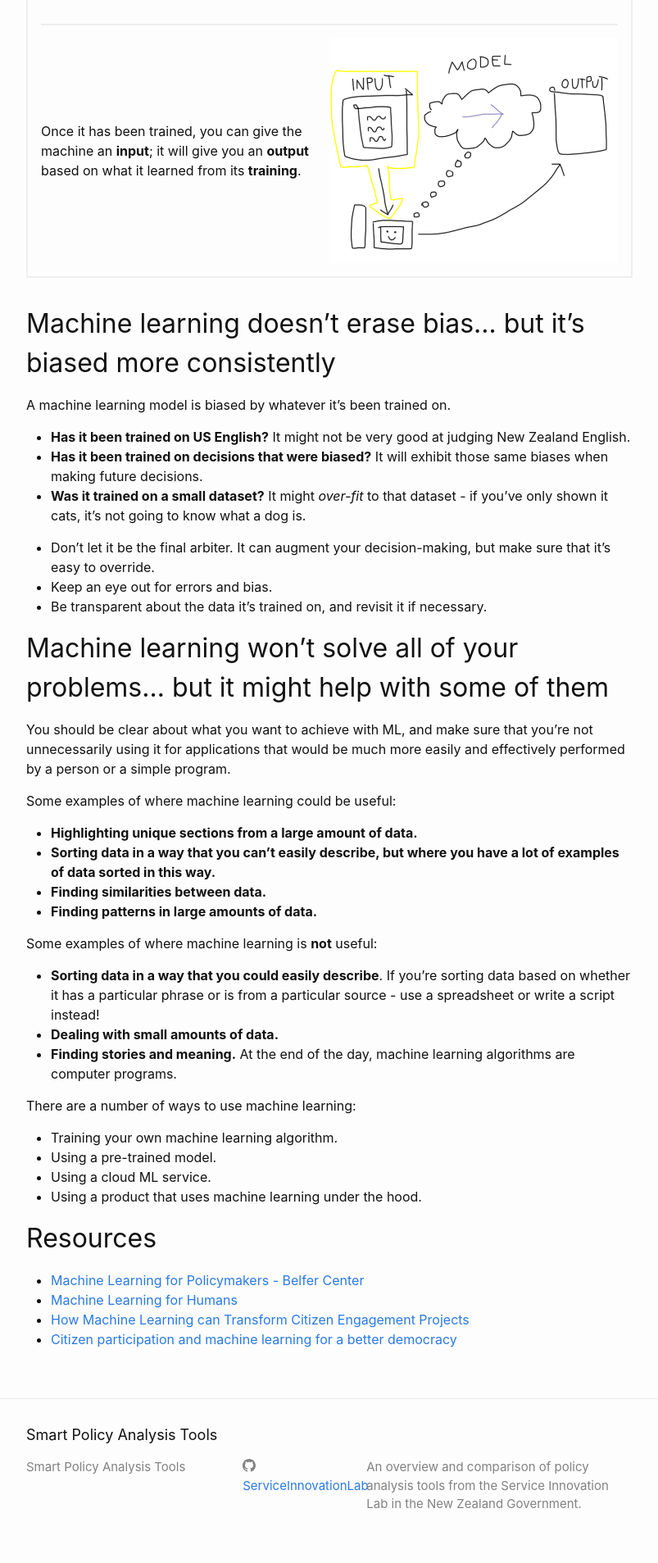
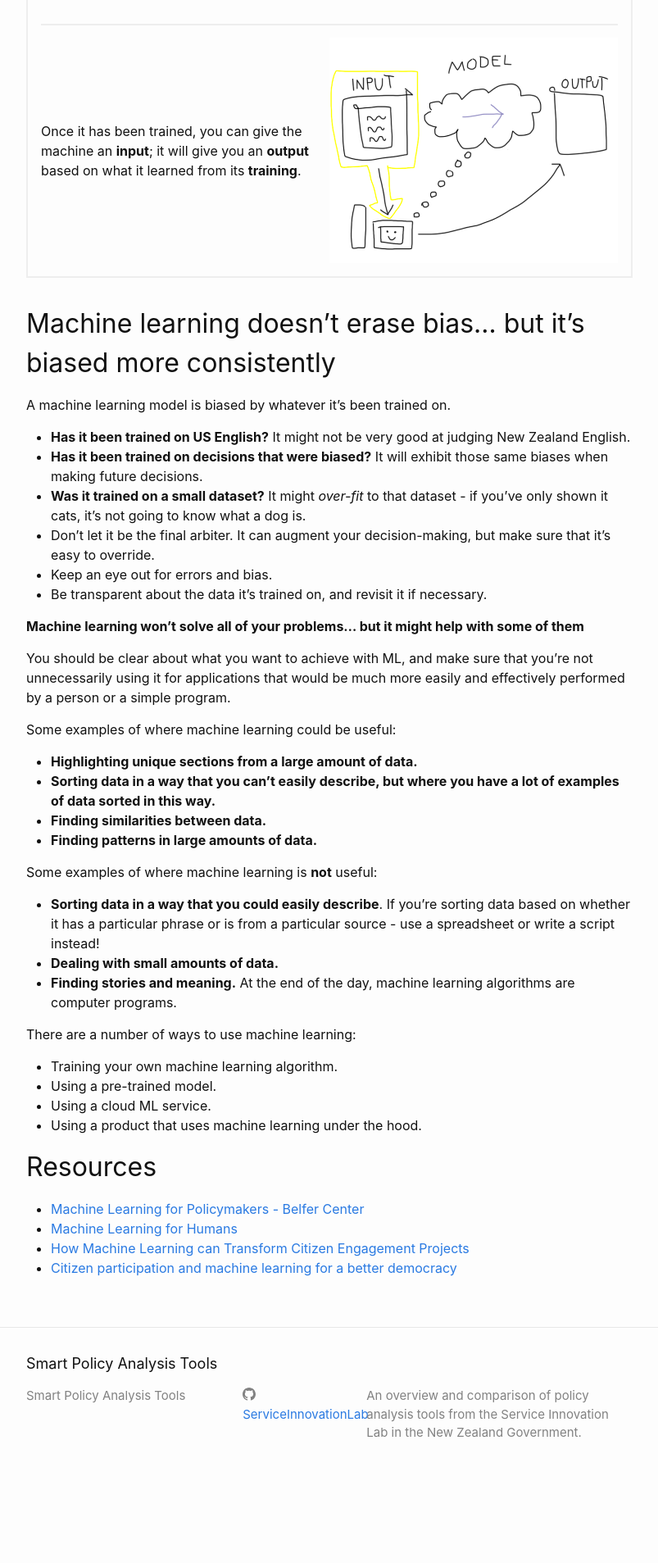
Before and after one commit to ServiceInnovationLab/bagel-box, a Jekyll site: the page built from _posts/2019-11-05-intro-to-machine-learning.md, in a window 1280 px wide. Shown: the part 2300-4207 px from the top of the page at 82% size, without its empty margins (238-1041 px from the left). Built offline with Jekyll 4.4.1, drawn with Linux system fonts in a browser that asks for light colours; after the commit the page ends 4120 px from its top, so only the background shows below that.

Commit message:
Add accessibility, and linters, to circleci config.

```diff
--- a/_config.yml
+++ b/_config.yml
@@ -1,3 +1,4 @@
+---
 # Welcome to Jekyll!
 #
 # This config file is meant for settings that affect your whole blog, values
@@ -17,9 +18,14 @@
 description: >- # this means to ignore newlines until "baseurl:"
   An overview and comparison of policy analysis tools
   from the Service Innovation Lab in the New Zealand Government.
-baseurl: "/bagel-box" # the subpath of your site, e.g. /blog
-url: "https://serviceinnovationlab.github.io/" # the base hostname & protocol for your site, e.g. http://example.com
-github_username:  ServiceInnovationLab
+
+# the subpath of your site, e.g. /blog
+baseurl: "/bagel-box"
+
+# the base hostname & protocol for your site, e.g. http://example.com
+url: "https://serviceinnovationlab.github.io/"
+
+github_username: ServiceInnovationLab
 
 # Build settings
 markdown: kramdown
--- a/_data/matrix.yml
+++ b/_data/matrix.yml
@@ -1,3 +1,4 @@
+---
 data:
 - name: Many Chat
   report_author: ''
--- a/_layouts/post.html
+++ b/_layouts/post.html
@@ -22,6 +22,4 @@
   {%- if site.disqus.shortname -%}
     {%- include disqus_comments.html -%}
   {%- endif -%}
-
-  <a class="u-url" href="{{ page.url | relative_url }}" hidden></a>
 </article>
--- a/_posts/2019-11-05-intro-to-machine-learning.md
+++ b/_posts/2019-11-05-intro-to-machine-learning.md
@@ -19,9 +19,11 @@
 be useful for you and your team.
 
 ## Machine learning isn't magic... but it is pretty neat
+
 It is a blanket term for algorithms that learn from the past to predict future data.
 
-Machine learning algorithms generally fall into three categories: supervised learning, unsupervised learning, and reinforcement learning.
+Machine learning algorithms generally fall into three categories: supervised
+learning, unsupervised learning, and reinforcement learning.
 
 In supervised learning:
 
@@ -33,27 +35,29 @@
 
 In unsupervised learning:
 
-
 In reinforcement learning:
 
 1. It's given a task.
 2. It randomly picks an approach.
 3. It is rewarded for doing the task well, or punished for doing it badly.
-4. It picks another approach, learning from the positive and negative feedback it's had in the past.
-
+4. It picks another approach, learning from the positive and negative feedback
+   it's had in the past.
 
 <div class="c-explanation">
   <h3 class="c-explanation__heading">
     When should I use machine learning?
   </h3>
   <div class="c-explanation__caption">
-    When you know <strong>what you have</strong>, and you know what you want to get <strong>out from it</strong>,
-    and you've got examples of <strong>how it's been done before</strong>,
-    but you couldn't explain exactly how to do it to a computer.
+    When you know <strong>what you have</strong>, and you know what you want
+    to get <strong>out from it</strong>, and you've got examples of
+    <strong>how it's been done before</strong>, but you couldn't explain
+    exactly how to do it to a computer.
   </div>
 
   <div class="c-explanation__image">
-    <img src="{{site.baseurl}}/assets/img/input-output.gif" alt="A known set of inputs, a complex or undefined transformation, and a well-defined set of outputs">
+    <img src="{{site.baseurl}}/assets/img/input-output.gif" alt="A known set
+    of inputs, a complex or undefined transformation, and a well-defined set
+    of outputs">
   </div>
 </div>
 <div class="c-explanation">
@@ -67,7 +71,9 @@
   </div>
 
   <div class="c-explanation__image">
-    <img src="{{site.baseurl}}/assets/img/training.gif" alt="A known set of inputs, a complex or undefined transformation, and a well-defined set of outputs">
+    <img src="{{site.baseurl}}/assets/img/training.gif" alt="A known set of
+    inputs, a complex or undefined transformation, and a well-defined set of
+    outputs">
   </div>
 </div>
 
@@ -82,7 +88,10 @@
   </div>
 
   <div class="c-explanation__image">
-    <img src="{{site.baseurl}}/assets/img/applying-model.gif" alt="A known set of inputs, a complex or undefined transformation, and a well-defined set of outputs">
+    <img
+    src="{{site.baseurl}}/assets/img/applying-model.gif" alt="A known set of
+    inputs, a complex or undefined transformation, and a well-defined set of
+    outputs">
   </div>
 </div>
 
@@ -90,30 +99,40 @@
 
 A machine learning model is biased by whatever it's been trained on.
 
-- **Has it been trained on US English?** It might not be very good at judging New Zealand English.
-- **Has it been trained on decisions that were biased?** It will exhibit those same biases when making future decisions.
-- **Was it trained on a small dataset?** It might *over-fit* to that dataset - if you've only shown it cats, it's not going to know what a dog is.
-
-- Don't let it be the final arbiter. It can augment your decision-making, but make sure that it's easy to override.
+- **Has it been trained on US English?** It might not be very good at judging
+  New Zealand English.
+- **Has it been trained on decisions that were biased?** It will exhibit those
+  same biases when making future decisions.
+- **Was it trained on a small dataset?** It might *over-fit* to that dataset -
+  if you've only shown it cats, it's not going to know what a dog is.
+- Don't let it be the final arbiter. It can augment your decision-making, but
+  make sure that it's easy to override.
 - Keep an eye out for errors and bias.
 - Be transparent about the data it's trained on, and revisit it if necessary.
 
-## Machine learning won't solve all of your problems... but it might help with some of them
-You should be clear about what you want to achieve with ML, and make sure that you're not unnecessarily using it for applications that would be much more easily and effectively performed by a person or a simple program.
+**Machine learning won't solve all of your problems... but it might help with
+some of them**
+
+You should be clear about what you want to achieve with ML, and make sure that
+you're not unnecessarily using it for applications that would be much more
+easily and effectively performed by a person or a simple program.
 
 Some examples of where machine learning could be useful:
 
 - **Highlighting unique sections from a large amount of data.**
-- **Sorting data in a way that you can't easily describe, but where you have a lot of examples of data sorted in this way.**
+- **Sorting data in a way that you can't easily describe, but where you have a
+  lot of examples of data sorted in this way.**
 - **Finding similarities between data.**
 - **Finding patterns in large amounts of data.**
 
 Some examples of where machine learning is **not** useful:
 
-- **Sorting data in a way that you could easily describe**. If you're sorting data based on whether it has a particular phrase or is from a particular source - use a spreadsheet or write a script instead!
+- **Sorting data in a way that you could easily describe**. If you're sorting
+  data based on whether it has a particular phrase or is from a particular
+  source - use a spreadsheet or write a script instead!
 - **Dealing with small amounts of data.**
 - **Finding stories and meaning.** At the end of the day, machine learning
-algorithms are computer programs.
+  algorithms are computer programs.
 
 There are a number of ways to use machine learning:
 
```
Also changed, not shown: package.json (added, +24 -0 lines), .circleci/config.yml, .circleci/make-yaml.py, .markdownlint.json (added), README.md, 5 other files.
